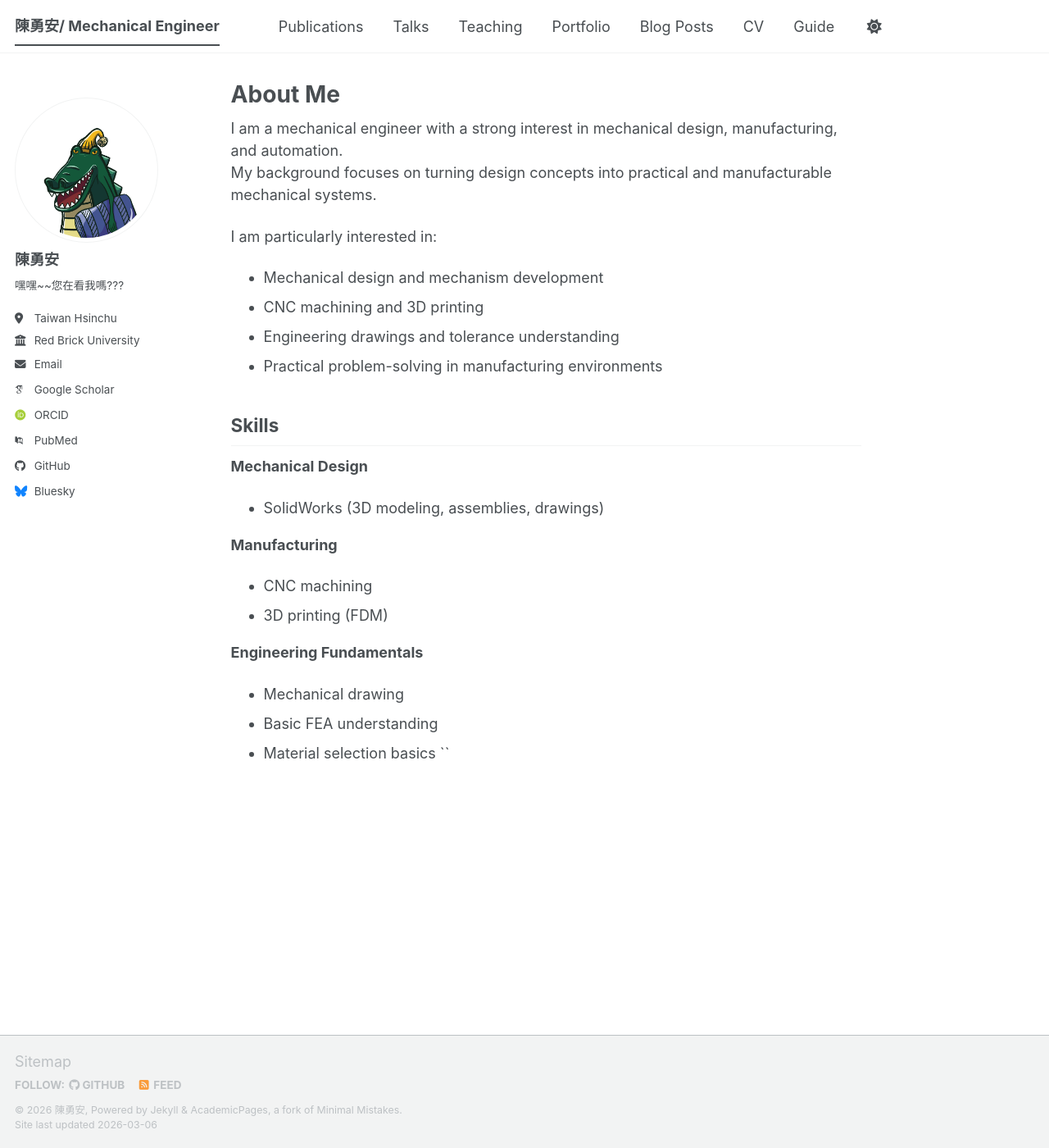
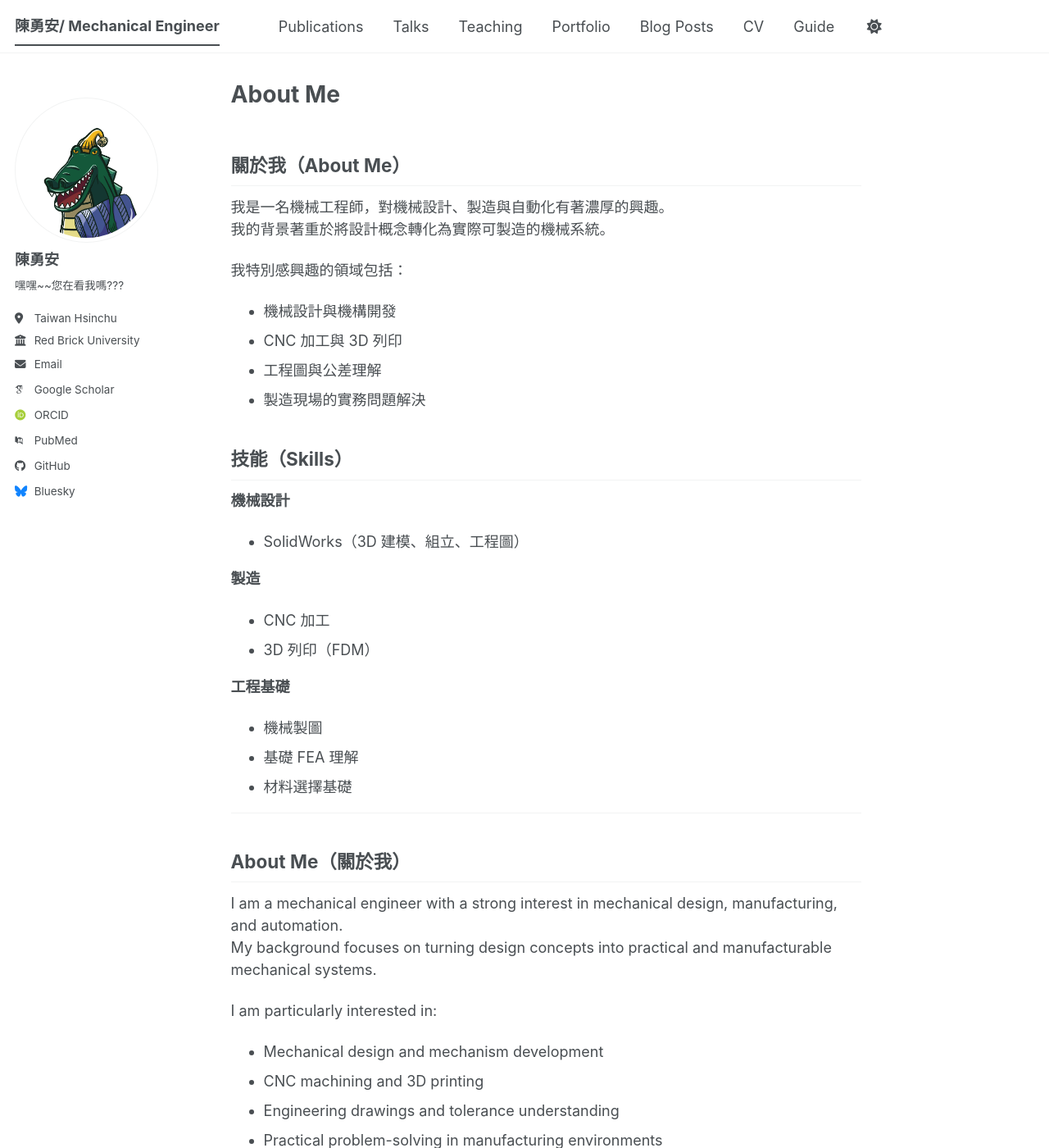
Before and after one commit to Kuri-YAC/Kuri-YAC, a Jekyll site: the page built from _pages/about.md, in a window 1280 px wide and 1400 px high. Shown: the whole window at 82% size. Built offline with Jekyll 4.4.1, drawn with Linux system fonts in a browser that asks for light colours; some web fonts are replaced; a script bundle is joined from its source files by our own code; library files that are not in the unit come from our copies; some of the changed text lies outside the part shown.

Commit message:
Update about.md

```diff
--- a/_pages/about.md
+++ b/_pages/about.md
@@ -6,6 +6,36 @@ redirect_from:
   - /about/
   - /about.html
 ---
+
+## 關於我（About Me）
+
+我是一名機械工程師，對機械設計、製造與自動化有著濃厚的興趣。
+我的背景著重於將設計概念轉化為實際可製造的機械系統。
+
+我特別感興趣的領域包括：
+- 機械設計與機構開發
+- CNC 加工與 3D 列印
+- 工程圖與公差理解
+- 製造現場的實務問題解決
+
+## 技能（Skills）
+
+**機械設計**
+- SolidWorks（3D 建模、組立、工程圖）
+
+**製造**
+- CNC 加工
+- 3D 列印（FDM）
+
+**工程基礎**
+- 機械製圖
+- 基礎 FEA 理解
+- 材料選擇基礎
+
+---
+
+## About Me（關於我）
+
 I am a mechanical engineer with a strong interest in mechanical design, manufacturing, and automation.
 My background focuses on turning design concepts into practical and manufacturable mechanical systems.
 
@@ -28,4 +58,3 @@ I am particularly interested in:
 - Mechanical drawing
 - Basic FEA understanding
 - Material selection basics
-``
```
